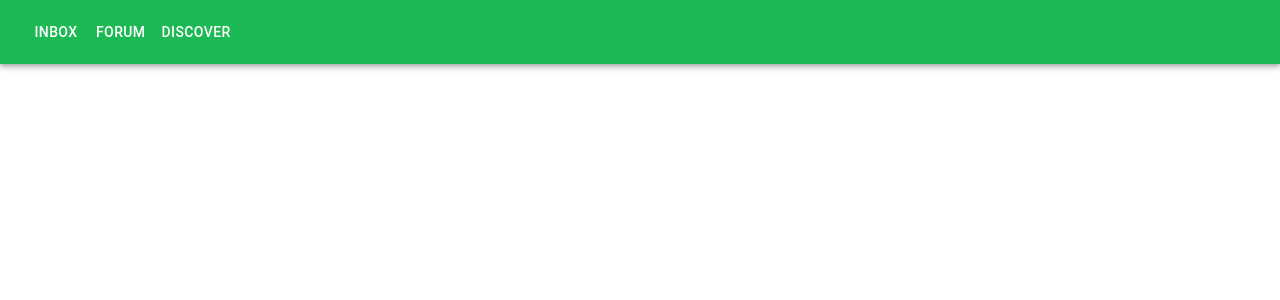
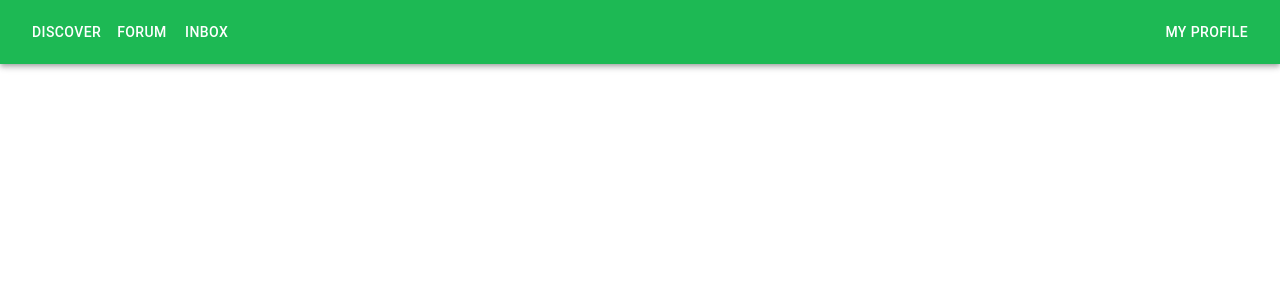
Before and after one commit to ChefSteveP/BeatBuddy, a React (Create React App) app in the folder frontend/: page / in a window 1280 px wide. Shown: the top 300 px of the page. Built offline with nearby package versions, Linux system fonts and the light colour scheme.

Commit message:
Added my profile tab

```diff
--- a/frontend/src/Components/Login/NavBar.js
+++ b/frontend/src/Components/Login/NavBar.js
@@ -1,19 +1,23 @@
 import React from 'react';
 import { Link } from 'react-router-dom';
-import { AppBar, Toolbar, Button } from '@mui/material';
+import { AppBar, Toolbar, Button, Box } from '@mui/material';
 
 const NavBar = () => {
   return (
     <AppBar position="static" sx={{ backgroundColor: '#1DB954' }}>
       <Toolbar>
-        <Button color="inherit" component={Link} to="/inbox">
-          Inbox
+      <Button color="inherit" component={Link} to="/discover">
+          Discover
         </Button>
         <Button color="inherit" component={Link} to="/forum">
           Forum
         </Button>
-        <Button color="inherit" component={Link} to="/discover">
-          Discover
+        <Button color="inherit" component={Link} to="/inbox">
+          Inbox
+        </Button>
+        <Box sx={{ flexGrow: 1 }} />
+        <Button color="inherit" component={Link} to="/myProfile">
+          My Profile
         </Button>
       </Toolbar>
     </AppBar>
```
